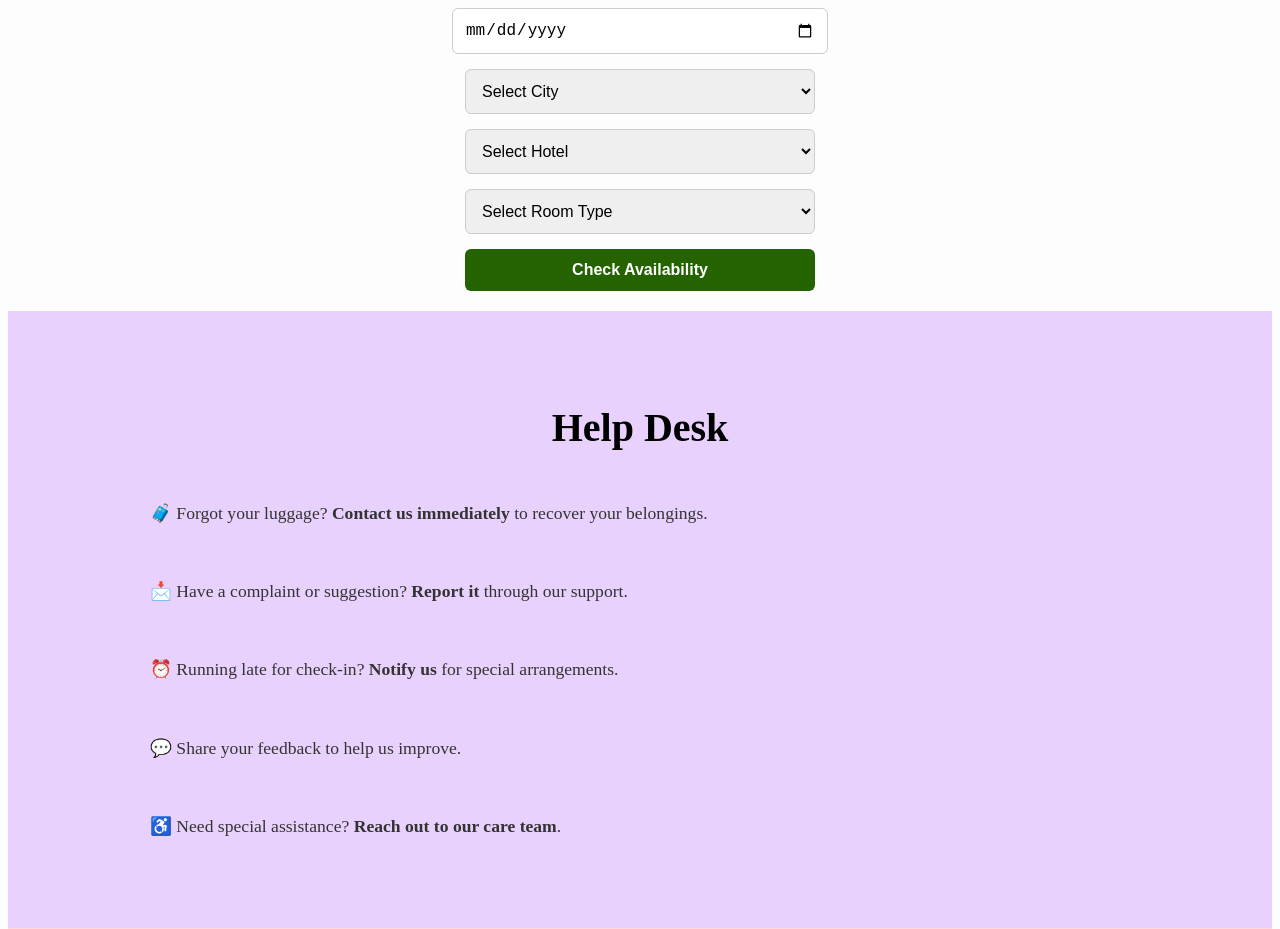
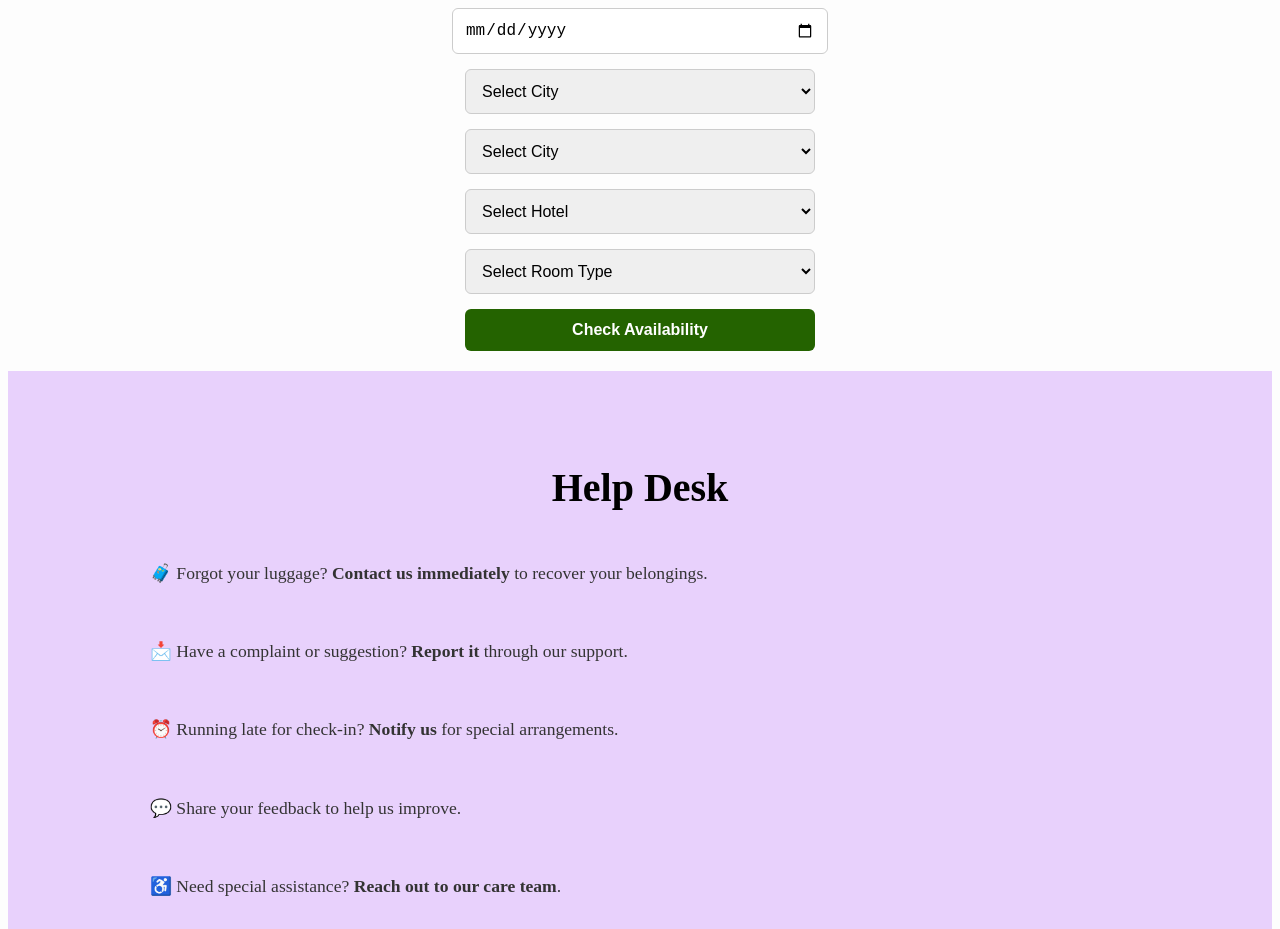
Before and after one commit to osman171105/hotels, a plain HTML site: page index.html in a window 1280 px wide. Shown: the part 2380-3309 px from the top of the page. Drawn offline with Linux system fonts and the light colour scheme.

Commit message:
Update index.html

```diff
--- a/index.html
+++ b/index.html
@@ -83,10 +83,19 @@
       <option value="Delhi">Delhi</option>
       <option value="Mumbai">Mumbai</option>
     </select>
+<!-- City Dropdown -->
+<select id="city" onchange="updateHotels()" required>
+  <option value="">Select City</option>
+  <option value="Hyderabad">Hyderabad</option>
+  <option value="Delhi">Delhi</option>
+  <option value="Mumbai">Mumbai</option>
+  <option value="Bangalore">Bangalore</option>
+</select>
 
-    <select id="hotel" required>
-      <option value="">Select Hotel</option>
-    </select>
+<!-- Hotel Dropdown -->
+<select id="hotel" required>
+  <option value="">Select Hotel</option>
+</select>
 
     <select id="room-type" required>
       <option value="">Select Room Type</option>
@@ -225,6 +234,29 @@
     document.getElementById('booking-result').innerHTML = result;
   }
 </script>
+function updateHotels() {
+  const city = document.getElementById("city").value;
+  const hotelSelect = document.getElementById("hotel");
+
+  // Clear previous options
+  hotelSelect.innerHTML = '<option value="">Select Hotel</option>';
+
+  const hotels = {
+    Hyderabad: ["Pearl Residency", "Charminar Palace", "Banjara Retreat"],
+    Delhi: ["Red Fort Inn", "Capital Comfort", "Connaught Royale"],
+    Mumbai: ["Marine View Hotel", "Gateway Residency", "Bollywood Stay"],
+    Bangalore: ["Silicon Suites", "Gardenia Grand", "Cubbon Comfort"]
+  };
+
+  if (hotels[city]) {
+    hotels[city].forEach(hotel => {
+      const option = document.createElement("option");
+      option.value = hotel;
+      option.textContent = hotel;
+      hotelSelect.appendChild(option);
+    });
+  }
+}
 
 
 </body>
```
